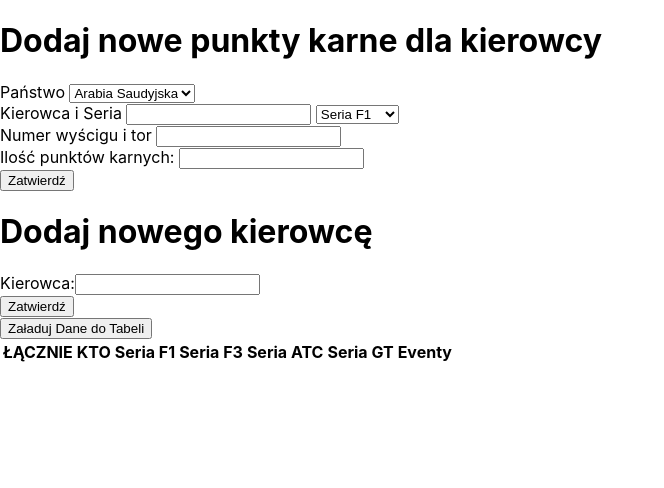
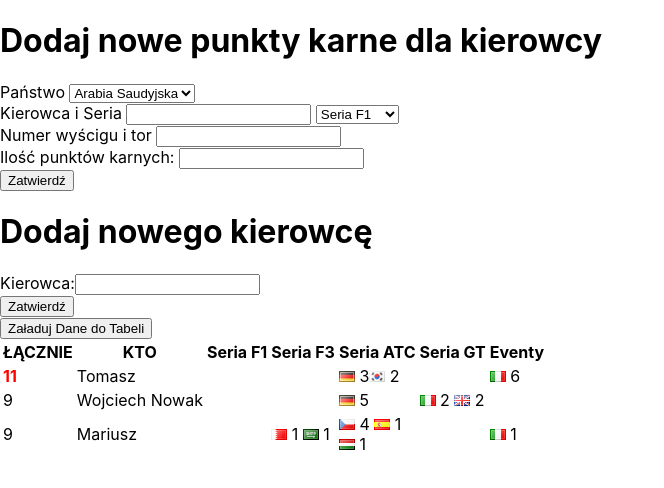
Before and after one commit to leos-i-git/punktykarne, a React (Create React App) app: page / in a window 1280 px wide. Shown: the top 488 px of the page, without its empty margins (0-664 px from the left). Built offline with nearby package versions, Linux system fonts and the light colour scheme.

Commit message:
Read Table HTML from File

```diff
--- /dev/null
+++ b/public/punkty-karne.html
@@ -0,0 +1,42 @@
+<table  id="tabelka">
+	<thead>
+		<tr>
+			<th><B>ŁĄCZNIE</B></th>
+			<th><B>KTO</B></th>
+			<th><b>Seria F1</b></th>
+			<th><b>Seria F3</b></th>
+			<th><b>Seria ATC</b></th>
+			<th><b>Seria GT</b></th>
+			<th><b>Eventy</b></th>
+		</tr>
+	</thead>
+	<tbody>
+		<tr>
+			<td id="Tomaszpkt"><font color="red"><b>11</b></font></td>
+			<td>Tomasz</td>
+			<td id="Tomaszf1"></td>
+			<td id="Tomaszf3"></td>
+			<td id="Tomaszatc"><img src="/images/flags/png/de.png" title="R0 Nurburgring" /> 3<img src="/images/flags/png/kr.png" title="R6 Korea"/> 2</td>
+			<td id="Tomaszgt"></td>
+			<td id="Tomaszev"><img src="/images/flags/png/it.png" title="McLaren Challenge"/> 6</td>
+		</tr>
+		<tr>
+			<td id="Wojciech Nowakpkt">9</td>
+			<td>Wojciech Nowak</td>
+			<td id="Wojciech Nowakf1"></td>
+			<td id="Wojciech Nowakf3"></td>
+			<td id="Wojciech Nowakatc"><img src="/images/flags/png/de.png" title="R0 Nurburgring"/> 5</td>
+			<td id="Wojciech Nowakgt"><img src="/images/flags/png/it.png" title="R0 Imola"/> 2 <img src="/images/flags/png/uk.png" title="R3 Outlon Park"/> 2</td>
+			<td id="Wojciech Nowakev"></td>
+		</tr>
+		<tr>
+			<td id="Mariuszpkt">9</td>
+			<td>Mariusz</td>
+			<td id="Mariuszf1"></td>
+			<td id="Mariuszf3"><img src="/images/flags/png/bh.png" title="R4 Bahrain"/> 1 <img src="/images/flags/png/sa.png" title="R5 Jeddah"/> 1</td>
+			<td id="Mariuszatc"><img src="/images/flags/png/cz.png" title="R1 Most"/> 4 <img src="/images/flags/png/es.png" title="R2 Jarama"/> 1<br /><img src="/images/flags/png/hu.png" title="R3 Hungaroring"/> 1</td>
+			<td id="Mariuszgt"></td>
+			<td id="Mariuszev"><img src="/images/flags/png/it.png" title="McLaren Challenge"/> 1</td>
+		</tr>
+	</tbody>
+</table>
--- a/src/App.js
+++ b/src/App.js
@@ -64,6 +64,24 @@ var seriaev = row.insertCell();
 
 class App extends Component {
 
+  componentDidMount() {
+    // call api or anything
+    console.log("Component has been rendered");
+
+    var tableHtml = "/punkty-karne.html"
+   // var tableHtml = 'http://localhost/MyTestWordPressPage/wp-content/punkty-karne.html'
+
+    fetch(tableHtml)
+    .then(function(response){
+        return response.text();
+    }).then(function (data) {
+
+    var d = document.getElementById("tabeleczka");
+    d.innerHTML = data;
+})
+};
+
+
 
   render() {
     return (
--- a/src/Tabela.js
+++ b/src/Tabela.js
@@ -15,15 +15,18 @@ class Tabela extends Component {
 		function upload() {
 
 			var dateTime = sessionStorage.getItem("Data");
+			console.log("hello");
 			console.log(dateTime);
 			var kierowca = sessionStorage.getItem("Kierowca");
 			var flaga = sessionStorage.getItem("Flaga");
 			var seria = sessionStorage.getItem("Seria");
 			var punkty = sessionStorage.getItem("Punkty");
 			var opis = sessionStorage.getItem("Opis");
+			console.log("hello2");
 
 			let bemc = ""+kierowca+seria+"";
 			let pktbemc = ""+kierowca+"pkt";
+			console.log("hello3");
 			console.log(pktbemc);
 			let suma =parseFloat(document.getElementById(pktbemc).innerText) + parseFloat(punkty);
 
```
Also changed, not shown: 1 other file (tests, documents, lock files or other folders).
